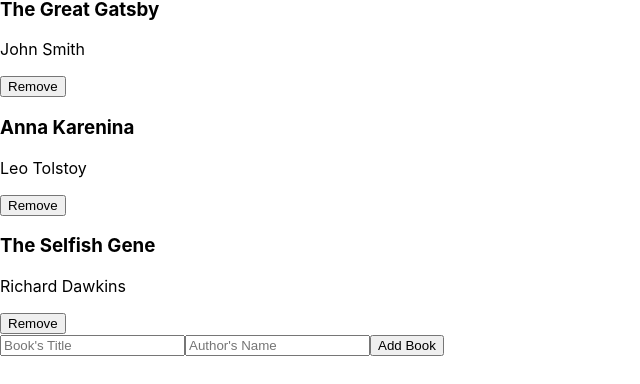
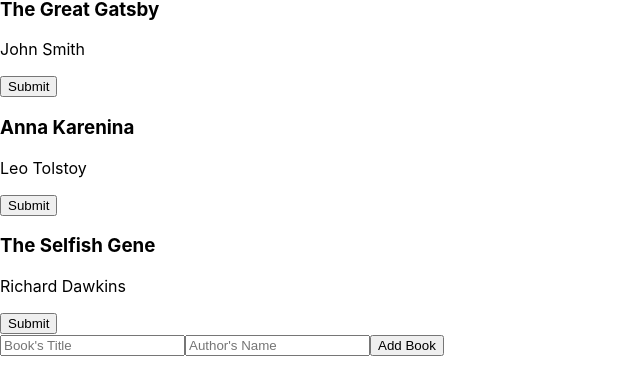
Before and after one commit to eric2umeh/bookstore, a React (Create React App) app: page / in a window 1280 px wide. Shown: the part 130-514 px from the top of the page, without its empty margins (0-640 px from the left). Built offline with nearby package versions, Linux system fonts and the light colour scheme.

Commit message:
Add Button.jsx as component to the pages

```diff
--- a/src/component/Book.jsx
+++ b/src/component/Book.jsx
@@ -2,6 +2,7 @@ import React from 'react';
 import { useDispatch } from 'react-redux';
 import PropTypes from 'prop-types';
 import { removeBook } from '../redux/books/booksSlice';
+import Button from './Button';
 
 const Book = ({ id, author, title }) => {
   const dispatch = useDispatch();
@@ -16,9 +17,9 @@ const Book = ({ id, author, title }) => {
         <h3>{title}</h3>
         <p>{author}</p>
         <div>
-          <button type="submit" onClick={handleRemove}>
+          <Button type="submit" handleClick={handleRemove}>
             Remove
-          </button>
+          </Button>
         </div>
       </div>
     </div>
--- /dev/null
+++ b/src/component/Button.jsx
@@ -0,0 +1,13 @@
+import PropTypes from 'prop-types';
+
+const Button = ({ type, value, handleClick }) => (
+  <input type={type ?? 'button'} value={value} onClick={handleClick} />
+);
+
+Button.propTypes = {
+  type: PropTypes.string.isRequired,
+  value: PropTypes.string.isRequired,
+  handleClick: PropTypes.func.isRequired,
+};
+
+export default Button;
--- a/src/pages/Categories.jsx
+++ b/src/pages/Categories.jsx
@@ -1,5 +1,6 @@
 import React, { useState } from 'react';
 import { useDispatch, useSelector } from 'react-redux';
+import Button from '../component/Button';
 import { checkStatus } from '../redux/categories/categoriesSlice';
 
 const Categories = () => {
@@ -14,9 +15,9 @@ const Categories = () => {
 
   return (
     <div>
-      <button type="submit" onClick={handleCheckStatus}>
+      <Button type="submit" handleClick={handleCheckStatus}>
         {isChecking ? 'Checking..' : 'Check Status'}
-      </button>
+      </Button>
       <div>{categories}</div>
       <div>{message}</div>
     </div>
```
